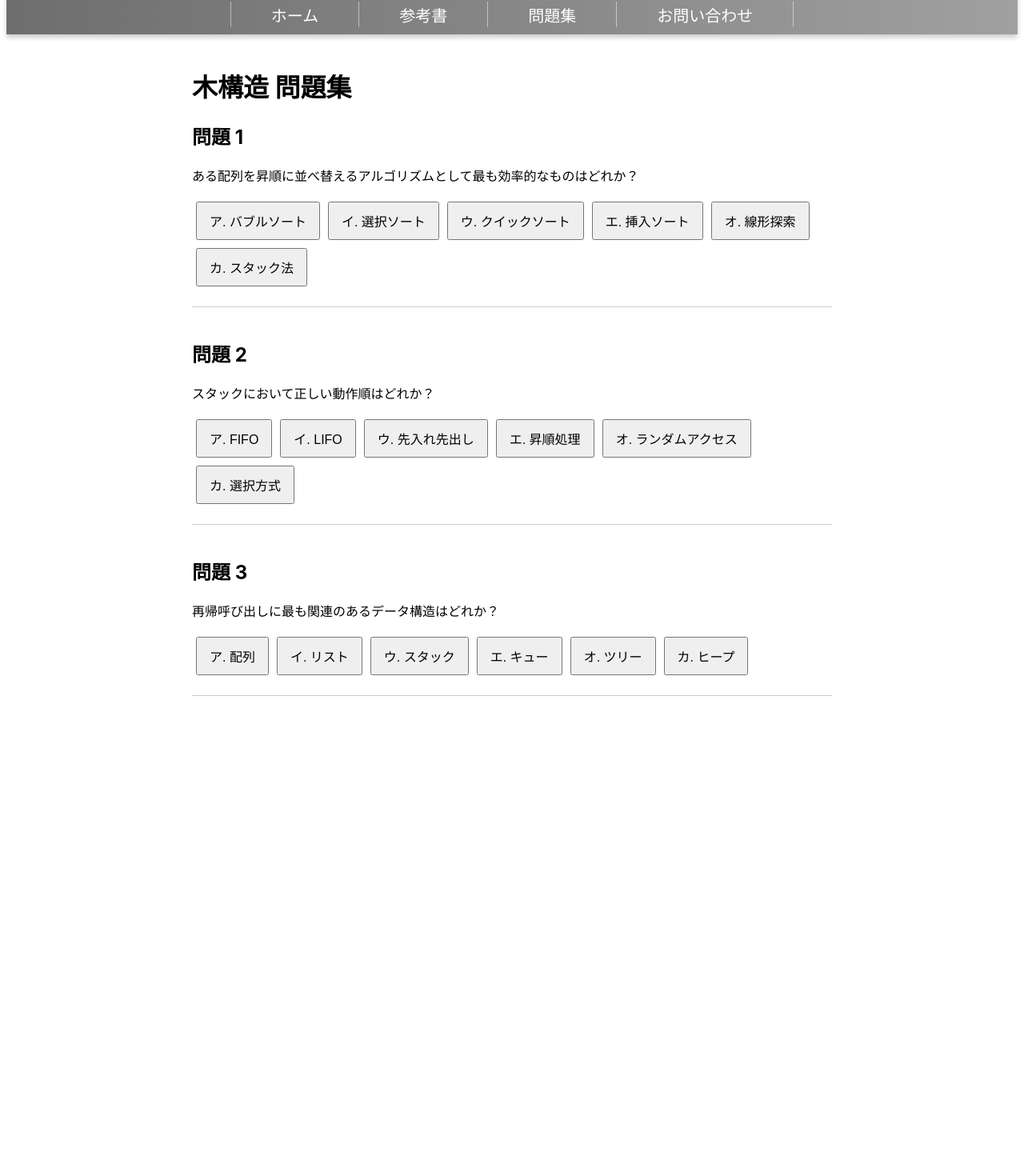
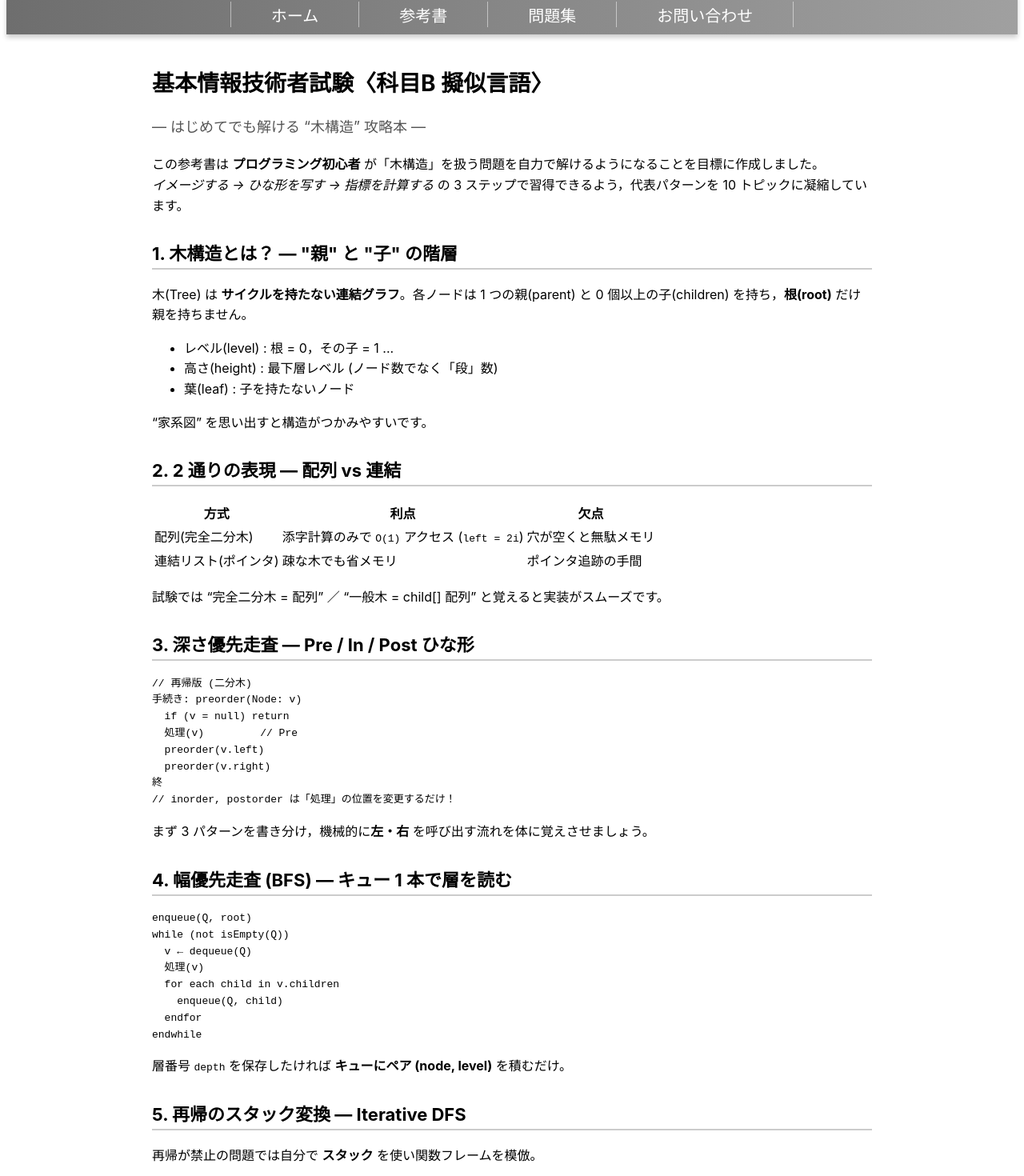
Before and after one commit to Exam-Dojo/Exam, a Vue app: page /reference/tree in a window 1280 px wide. Shown: the part 91-1561 px from the top of the page at 80% size. Before the commit the page ends 1029 px from the top, so only its background shows below. Built offline with nearby package versions, Linux system fonts and the light colour scheme.

Commit message:
Add files via upload

```diff
--- a/src/views/reference/TreeStructure.vue
+++ b/src/views/reference/TreeStructure.vue
@@ -1,162 +1,208 @@
 <template>
-  <div class="algorithm-container">
-    <h1>木構造 問題集</h1>
+  <div class="reference">
+    <h1>基本情報技術者試験〈科目B 擬似言語〉</h1>
+    <p class="subtitle">― はじめてでも解ける “木構造” 攻略本 ―</p>
+    <p>
+      この参考書は <strong>プログラミング初心者</strong> が「木構造」を扱う問題を自力で解けるようになることを目標に作成しました。<br />
+      <em>イメージする → ひな形を写す → 指標を計算する</em> の 3 ステップで習得できるよう，代表パターンを 10 トピックに凝縮しています。
+    </p>
 
-    <div v-for="(question, index) in questions" :key="index" class="question-block">
-      <h2>問題 {{ index + 1 }}</h2>
-      <p>{{ question.text }}</p>
-
-      <div class="choices">
-        <button
-          v-for="(choice, key) in question.choices"
-          :key="key"
-          @click="selectAnswer(index, key)"
-          :disabled="question.selected"
-          :class="{
-            correct: question.selected && key === question.correct && key === question.userAnswer,
-            incorrect: question.selected && key !== question.correct && key === question.userAnswer,
-          }"
-        >
-          {{ key }}. {{ choice }}
-        </button>
-      </div>
-
-      <div v-if="question.selected" class="result">
-        <p>
-          <span v-if="question.userAnswer === question.correct" class="maru">◯ 正解！</span>
-          <span v-else class="batsu">× 不正解</span>
-        </p>
-        <div class="explanation"><strong>解説:</strong> {{ question.explanation }}</div>
-        <!-- 解説の下に再挑戦ボタンを追加 -->
-        <button v-if="question.selected" @click="resetQuestion(index)" class="reset-button">
-          もう一度答える
-        </button>
-      </div>
-    </div>
+    <section v-for="section in sections" :key="section.title" class="section">
+      <h2>{{ section.title }}</h2>
+      <div v-html="section.content"></div>
+    </section>
   </div>
 </template>
 
 <script>
 export default {
-  name: 'TreeStructurePage',
+  name: 'TreeReferencePage',
   data() {
     return {
-      questions: [
+      sections: [
         {
-          text: 'ある配列を昇順に並べ替えるアルゴリズムとして最も効率的なものはどれか？',
-          choices: {
-            ア: 'バブルソート',
-            イ: '選択ソート',
-            ウ: 'クイックソート',
-            エ: '挿入ソート',
-            オ: '線形探索',
-            カ: 'スタック法',
-          },
-          correct: 'ウ',
-          explanation: 'クイックソートは平均的に高速なソートアルゴリズムです。',
-          selected: false,
-          userAnswer: null,
+          title: '1. 木構造とは？ ― "親" と "子" の階層',
+          content: `
+            <p>木(Tree) は <strong>サイクルを持たない連結グラフ</strong>。各ノードは 1 つの親(parent) と 0 個以上の子(children) を持ち，<strong>根(root)</strong> だけ親を持ちません。</p>
+            <ul>
+              <li>レベル(level) : 根 = 0，その子 = 1 ...</li>
+              <li>高さ(height) : 最下層レベル (ノード数でなく「段」数)</li>
+              <li>葉(leaf) : 子を持たないノード</li>
+            </ul>
+            <p>“家系図” を思い出すと構造がつかみやすいです。</p>`
         },
         {
-          text: 'スタックにおいて正しい動作順はどれか？',
-          choices: {
-            ア: 'FIFO',
-            イ: 'LIFO',
-            ウ: '先入れ先出し',
-            エ: '昇順処理',
-            オ: 'ランダムアクセス',
-            カ: '選択方式',
-          },
-          correct: 'イ',
-          explanation: 'スタックは「後入れ先出し（LIFO）」の構造です。',
-          selected: false,
-          userAnswer: null,
+          title: '2. 2 通りの表現 ― 配列 vs 連結',
+          content: `
+            <table><thead><tr><th>方式</th><th>利点</th><th>欠点</th></tr></thead><tbody>
+              <tr><td>配列(完全二分木)</td><td>添字計算のみで <code>O(1)</code> アクセス (<code>left = 2i</code>)</td><td>穴が空くと無駄メモリ</td></tr>
+              <tr><td>連結リスト(ポインタ)</td><td>疎な木でも省メモリ</td><td>ポインタ追跡の手間</td></tr>
+            </tbody></table>
+            <p>試験では “完全二分木 = 配列” ／ “一般木 = child[] 配列” と覚えると実装がスムーズです。</p>`
         },
         {
-          text: '再帰呼び出しに最も関連のあるデータ構造はどれか？',
-          choices: {
-            ア: '配列',
-            イ: 'リスト',
-            ウ: 'スタック',
-            エ: 'キュー',
-            オ: 'ツリー',
-            カ: 'ヒープ',
-          },
-          correct: 'ウ',
-          explanation: '関数の再帰呼び出しはコールスタック上で管理されます。',
-          selected: false,
-          userAnswer: null,
+          title: '3. 深さ優先走査 ― Pre / In / Post ひな形',
+          content: `
+            <pre><code>// 再帰版 (二分木)
+手続き: preorder(Node: v)
+  if (v = null) return
+  処理(v)         // Pre
+  preorder(v.left)
+  preorder(v.right)
+終
+// inorder, postorder は「処理」の位置を変更するだけ！</code></pre>
+            <p>まず 3 パターンを書き分け，機械的に<strong>左・右</strong> を呼び出す流れを体に覚えさせましょう。</p>`
         },
-      ],
+        {
+          title: '4. 幅優先走査 (BFS) ― キュー 1 本で層を読む',
+          content: `
+            <pre><code>enqueue(Q, root)
+while (not isEmpty(Q))
+  v ← dequeue(Q)
+  処理(v)
+  for each child in v.children
+    enqueue(Q, child)
+  endfor
+endwhile</code></pre>
+            <p>層番号 <code>depth</code> を保存したければ <strong>キューにペア (node, level)</strong> を積むだけ。</p>`
+        },
+        {
+          title: '5. 再帰のスタック変換 ― Iterative DFS',
+          content: `
+            <p>再帰が禁止の問題では自分で <strong>スタック</strong> を使い関数フレームを模倣。</p>
+            <pre><code>push(S, root)
+while (not isEmpty(S))
+  v ← pop(S)
+  処理(v)
+  // 右 → 左 の順で push すると左が先に処理され preorder と同じ順番になる
+  push(S, v.right)
+  push(S, v.left)
+endwhile</code></pre>`
+        },
+        {
+          title: '6. 二分探索木(BST) ― 挿入 & 探索 2 行パターン',
+          content: `
+            <pre><code>// 探索 search(key)
+if (v = null) return null
+if (key = v.key) return v
+elseif (key < v.key) return search(v.left)
+else return search(v.right)
+
+// 挿入 insert(key)
+if (v = null) then v ← 新ノード(key)
+elseif (key < v.key) v.left ← insert(v.left, key)
+else v.right ← insert(v.right, key)</code></pre>
+            <p>左右比較のみで <code>O(h)</code> で済むのが BST の強み。ただし高さ <code>h</code> が偏ると最悪 <code>O(n)</code> になる点に注意。</p>`
+        },
+        {
+          title: '7. 木の指標 ― 高さ・節点数・葉数 を一括取得',
+          content: `
+            <pre><code>関数: stats(Node: v) 返り値: (height, nodes, leaves)
+  if (v = null) return (−1, 0, 0)  // 高さ: 空木 = −1
+  (hl, nl, ll) ← stats(v.left)
+  (hr, nr, lr) ← stats(v.right)
+  h ← max(hl, hr) ＋ 1
+  n ← nl ＋ nr ＋ 1
+  l ← (v.left = null and v.right = null) ? 1 : (ll ＋ lr)
+  return (h, n, l)</code></pre>
+            <p>同時に返すと 1 回の走査で済む (<code>O(n)</code>)。空木高さを −1 にすることで葉高さが 0 になります。</p>`
+        },
+        {
+          title: '8. 最小共通祖先 (LCA) ― 2 つの道をそろえる',
+          content: `
+            <p>最もシンプルなのは「<strong>親ポインタをたどる</strong> → リストで比べる」方法。</p>
+            <ol>
+              <li>各ノードから根までの道を配列 pathA, pathB に push</li>
+              <li>後ろ(根側)から比べて分岐直前のノードが LCA</li>
+            </ol>
+            <p>必要十分。多クエリなら <em>二分リフト</em> などが登場しますが科目Bではまず出ません。</p>`
+        },
+        {
+          title: '9. ヒープ ― 完全二分木の親子計算',
+          content: `
+            <p><strong>最小ヒープ</strong>は「親 ≦ 子」が条件。配列添字だけで操作できます。</p>
+            <pre><code>// insert(x)
+size ← size＋1
+H[size] ← x
+i ← size
+while (i > 1 and H[i] < H[i div 2])
+  swap(H[i], H[i div 2])
+  i ← i div 2
+endwhile</code></pre>
+            <p>親⇔子 の <code>swap</code> をループで上に上げる『ヒープ化(up-heap)』をマスターしましょう。</p>`
+        },
+        {
+          title: '10. 実戦フローチャート ― 木問題を 5 秒で分類',
+          content: `
+            <ol>
+              <li><strong>木の種類</strong> — 一般木 / 二分木 / 完全二分木? 配列かポインタか決まる</li>
+              <li><strong>走査方法</strong> — DFS(Pre/In/Post) か BFS か</li>
+              <li><strong>値操作</strong> — 探索 / 挿入 / 削除 → BST or ヒープ か</li>
+              <li><strong>指標計算</strong> — 高さ / LCA / パス長 は再帰ひな形で一発</li>
+              <li><strong>境界条件</strong> — 空木(null) の返り値を決めてバグ防止</li>
+            </ol>
+            <p>この 5 手順を当てはめると，木構造の問題は “型 → 走査 → 計算式” の順に分解でき，合格レベルのコードが最短で書けます！</p>`
+        }
+      ]
     }
-  },
-  methods: {
-    selectAnswer(questionIndex, selectedKey) {
-      const question = this.questions[questionIndex]
-      if (!question.selected) {
-        question.selected = true
-        question.userAnswer = selectedKey
-      }
-    },
-    resetQuestion(index) {
-      const q = this.questions[index]
-      q.selected = false
-      q.userAnswer = null
-    },
-  },
+  }
 }
 </script>
 
 <style scoped>
-.algorithm-container {
-  max-width: 800px;
+.reference {
+  max-width: 900px;
   margin: auto;
   padding: 20px;
   font-family: 'Inter', sans-serif;
+  line-height: 1.6;
 }
-.question-block {
-  margin-bottom: 40px;
-  border-bottom: 1px solid #ccc;
-  padding-bottom: 20px;
+.subtitle {
+  font-size: 18px;
+  color: #555;
+  margin-bottom: 20px;
 }
-.choices button {
-  margin: 5px;
-  padding: 10px 15px;
-  font-size: 16px;
-  cursor: pointer;
+h1 {
+  font-size: 28px;
+  margin-bottom: 10px;
 }
-.correct {
-  background-color: #d4edda;
-  color: #155724;
+h2 {
+  margin-top: 30px;
+  font-size: 22px;
+  border-bottom: 2px solid #ccc;
 }
-.incorrect {
-  background-color: #f8d7da;
-  color: #721c24;
+pre {
+  background: #f8f8f8;
+  padding: 10px;
+  overflow-x: auto;
+  border-radius: 4px;
+  border: 1px solid #ddd;
 }
-.maru {
-  color: green;
+table {
+  width: 100%;
+  border-collapse: collapse;
+  margin: 1em 0;
+}
+thead th {
+  background-color: #f0f0f0;
   font-weight: bold;
 }
-.batsu {
-  color: red;
-  font-weight: bold;
+th, td {
+  border: 1px solid #ccc;
+  padding: 8px 12px;
+  text-align: left;
 }
-.explanation {
-  margin-top: 10px;
-  background: #f1f1f1;
-  padding: 10px;
-  border-left: 4px solid #888;
+tbody tr:nth-child(even) {
+  background-color: #fafafa;
 }
-.reset-button {
-  margin-top: 10px;
-  background-color: #eee;
-  color: #333;
-  border: 1px solid #aaa;
-  padding: 6px 12px;
-  font-size: 14px;
-  cursor: pointer;
+tbody tr:hover {
+  background-color: #f5f5f5;
 }
-.reset-button:hover {
-  background-color: #ddd;
+ul {
+  padding-left: 20px;
+  list-style: disc;
+}
+ol {
+  padding-left: 20px;
 }
 </style>
```
